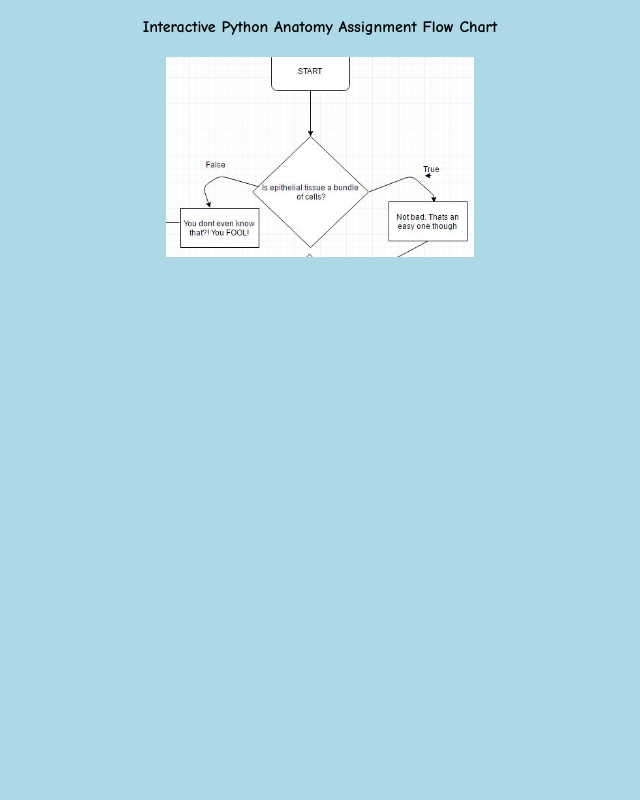
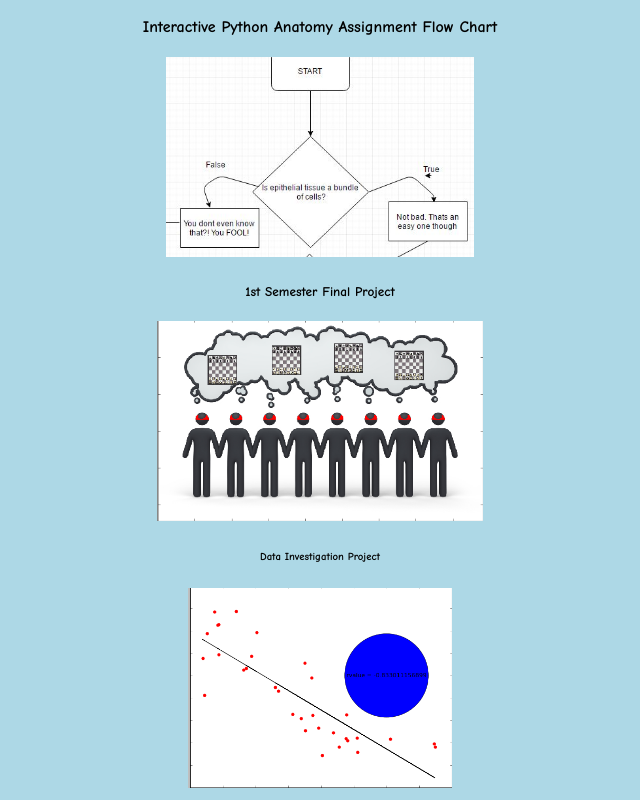
Before and after one commit to CorySuiter/CorySuiter.github.io, a plain HTML site: page Portfolio/portfolio.html.html in a window 1280 px wide. Shown: the part 1236-2036 px from the top of the page, without its empty margins (320-960 px from the left). Before the commit the page ends 1505 px from the top, so only its background shows below. Drawn offline with Linux system fonts and the light colour scheme.

Commit message:
Changed the heading

```diff
--- a/Portfolio/index.css
+++ /dev/null
@@ -1,3 +0,0 @@
-body {
-	background-image: url("images/sabersan.jpg")
-}
--- a/Portfolio/portfolio.html.html
+++ b/Portfolio/portfolio.html.html
@@ -11,16 +11,20 @@
   <a href="../Portfolio/portfolio.html.html">Portfolio</a>
 	<center>
   <h1>Scratch 1.1.3</h1>
-		<a href="https://scratch.mit.edu/projects/120260892/#editor"><img src="images/cory.jpg" height="250"></a>
+		<a href="https://scratch.mit.edu/projects/120260892/#editor"><img src="images/cory.jpg" height="250"> </a>
 
    <h2> Scratch Art/Music Project </h2>
-		<a href="https://scratch.mit.edu/projects/119802483/#editor"><img src="images/scratchproj.jpg" height="250"></a>
+		<a href="https://scratch.mit.edu/projects/119802483/#editor"><img src="images/scratchproj.jpg" height="250"> </a>
 	<p> This is my scratch project that my group and I did with the theme of art and music. We incorporated literal music "artists" and we gave the user the capibility to play famous music by each respective artist. We also incorporated sprite "spinning" to make the sprite faces dance with the music!</p>
 	<a href="https://docs.google.com/spreadsheets/d/1EMo-_K6sUtPm2Nwidk6A-nV69_vdwNZ0km-oxfzBdKM/edit#gid=1423386004">Product Backlog Can Be Found Here (:></a>
 	<h3> Interactive Python Anatomy Assignment</h3>
 		<a href="https://repl.it/DdvR/6"><img src="images/anatomyquiz.jpg" height="250"></a>
 	<h4> Interactive Python Anatomy Assignment Flow Chart </h4>
 		<a href="https://drive.google.com/file/d/0B0MwH5HuqGjyQlhOV2hDcndBWTA/view?usp=sharing"><img src="images/flowchart.jpg" height="200"></a>
+	<h5> 1st Semester Final Project</h5>
+		<a href="https://drive.google.com/open?id=0B0MwH5HuqGjyaTllZmlabTJDc2s"><img src="images/cspfinal.PNG" height="200"></a>
+	<h6> Data Investigation Project</h6>
+		<a href="https://drive.google.com/open?id=0B0MwH5HuqGjySHVrMDdFRWVuSnM"><img src="images/pic.PNG" height="200"></a>
 	</center>
   </body>
 </html>
```
Also changed, not shown: index.html (+2 -7 lines), Portfolio/images/cory.jpg (renamed from Portfolio/images/cory.JPG), Portfolio/images/cspfinal.PNG (added), Portfolio/images/pic.PNG (added), Portfolio/images/scratchproj.jpg (renamed from Portfolio/images/scratchproj.JPG).
